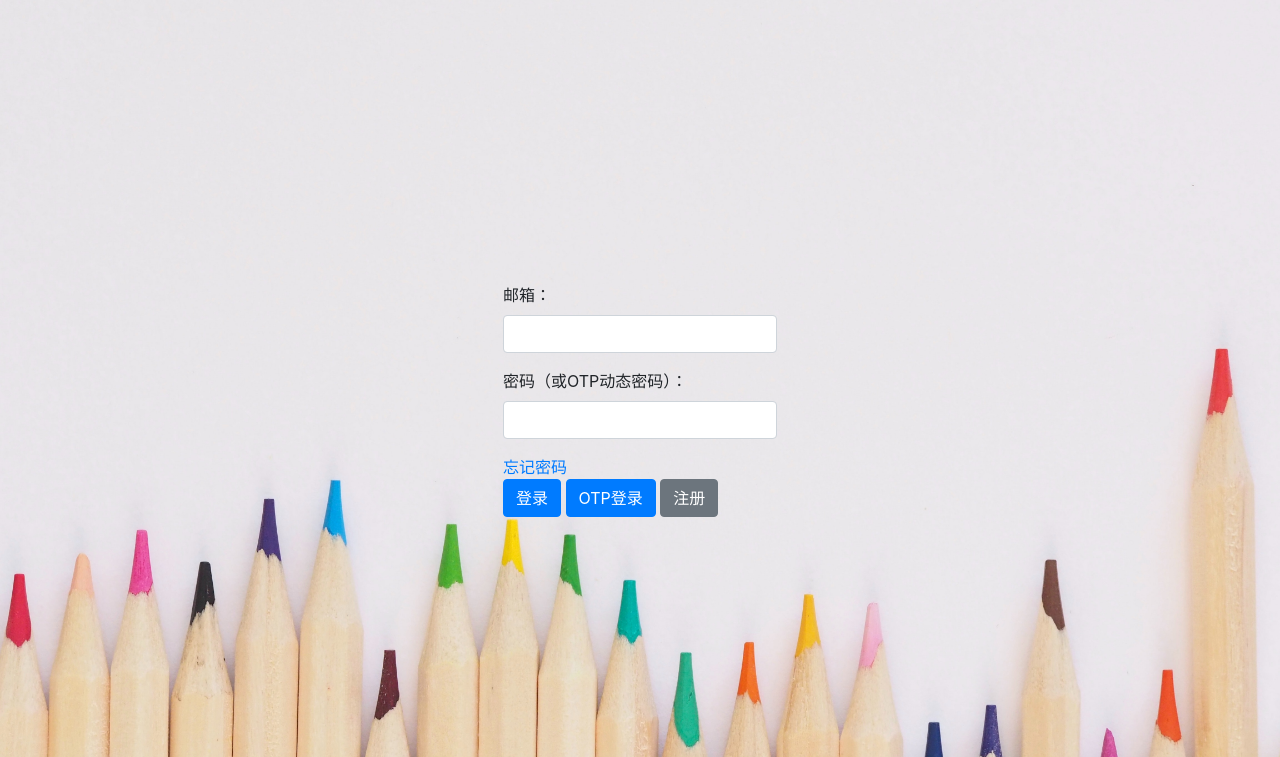
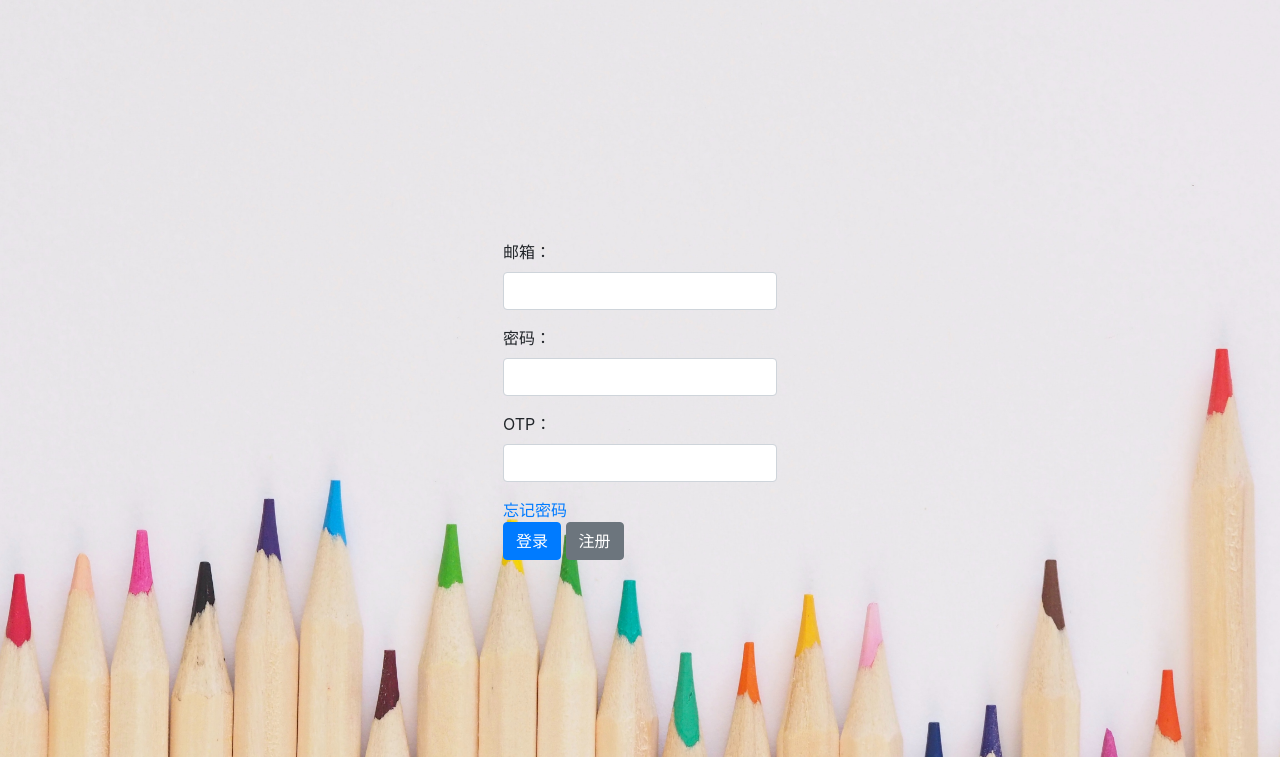
Before and after one commit to junyu33/user-login, a Flask app: page / in a window 1280 px wide. Shown: the top 757 px of the page. Run offline with Flask 3, Linux system fonts and the light colour scheme; some libraries are stand-ins or nearby versions.

Commit message:
integrate TOTP to basic password login

```diff
--- a/server.py
+++ b/server.py
@@ -54,11 +54,11 @@ def login():
 #默认路径访问注册页面
 @app.route('/regist')
 def regist():
-    return render_template('regist.html')
+    return render_template('regist.html', app=app)
 
 @app.route('/forget')
 def forget():
-    return render_template('reset.html')
+    return render_template('reset.html', app=app)
 
 def aes_encrypt(plaintext):
     key = config('AES_KEY').encode('utf-8')
@@ -274,6 +274,14 @@ def send_verification():
     Returns:
         JSON: 包含消息的 JSON 对象，描述是否成功发送验证码。
     """
+
+    data = request.get_json()
+
+    recaptcha_response = data['recaptchaResponse']
+
+    if verify_recaptcha(recaptcha_response)['success'] == False:
+        return jsonify({"message": "Invalid captcha"}), 401
+
     email = request.json.get('email')
     if not email:
         return jsonify({"message": "Email is required"}), 400
@@ -464,6 +472,7 @@ def getLogin():
     cursor = db.cursor()
     data = request.get_json()
     username = data['user']
+    otp = data['otp']
     hashed_password = data['hashedPassword']
     recaptcha_response = data['recaptchaResponse']
 
@@ -471,19 +480,18 @@ def getLogin():
         return jsonify({"message": "Invalid captcha"}), 401
 
 
-    # OPT condition
-    if len(hashed_password) < 8:
-        sql = "SELECT otp FROM user_otp WHERE username = %s"
-        cursor.execute(sql, (username))
-        results = cursor.fetchall()
-        if len(results) == 0:
-            return jsonify({"message": "user not exists"}), 401
-        otp_key_encrypted = results[0][0]
-        otp_key = aes_decrypt(otp_key_encrypted)[:32]
-        if pyotp.TOTP(otp_key).verify(hashed_password):
-            return jsonify({'message': 'Authentication successful'}), 200
-        else:
-            return jsonify({'message': 'Authentication failed. Invalid OTP.'}), 401
+
+    # OTP condition
+    sql = "SELECT otp FROM user_otp WHERE username = %s"
+    cursor.execute(sql, (username))
+    results = cursor.fetchall()
+    if len(results) == 0:
+        return jsonify({"message": "user not exists"}), 401
+
+    otp_key_encrypted = results[0][0]
+    otp_key = aes_decrypt(otp_key_encrypted)[:32]
+    if not pyotp.TOTP(otp_key).verify(otp):
+        return jsonify({'message': 'Authentication failed. Invalid OTP.'}), 401
 
     # retrive salt from database
     sql = "SELECT salt FROM user_salt WHERE username = %s"
--- a/static/js/script.js
+++ b/static/js/script.js
@@ -64,6 +64,7 @@ function login() {
   const user = document.getElementById('user').value;
   const password = document.getElementById('password').value;
   const recaptchaResponse = grecaptcha.getResponse();
+  const otp = document.getElementById('otp').value;
 
   const encoder = new TextEncoder();
   const passwordData = encoder.encode(user + '.' + password);
@@ -75,7 +76,7 @@ function login() {
         .map(byte => byte.toString(16).padStart(2, '0'))
         .join('');
 
-      const data = { user, hashedPassword, recaptchaResponse }; // Include the user and hashed password
+      const data = { user, hashedPassword, recaptchaResponse, otp }; // Include the user and hashed password
       fetch('/login', {
         method: 'POST',
         headers: {
@@ -201,13 +202,15 @@ function resetpasswd() {
 function sendVerification() {
   const email = document.getElementById('user').value;
   const responseMessage = document.getElementById('responseMessage');
+  const recaptchaResponse = grecaptcha.getResponse();
 
+  const data = { email, recaptchaResponse }; // Include the user and hashed password
   fetch('/send_verification', {
       method: 'POST',
       headers: {
           'Content-Type': 'application/json',
       },
-      body: JSON.stringify({ email: email }),
+      body: JSON.stringify(data)
   })
   .then(response => {
     // First, check if the response status is not OK (not 2xx).
--- a/templates/login.html
+++ b/templates/login.html
@@ -17,13 +17,17 @@
                     <input type="text" class="form-control" id="user" name="user" value="">
                 </div>
                 <div class="form-group">
-                    <label for="password">密码（或OTP动态密码）：</label>
+                    <label for="password">密码：</label>
                     <input type="password" class="form-control" id="password" name="password" value="">
+                </div>
+                <div class="form-group">
+                    <label for="otp">OTP：</label>
+                    <input type="text" class="form-control" id="otp" name="otp" value="">
                 </div>
                 <a href="/forget">忘记密码</a><br>
                 <div class="g-recaptcha" data-sitekey="{{ app.config['RECAPTCHA_SITE_KEY'] }}"></div>
                 <button type="button" class="btn btn-primary" onclick="login()">登录</button>
-                <button type="button" class="btn btn-primary" onclick="login_otp()">OTP登录</button>
+                <!-- <button type="button" class="btn btn-primary" onclick="login_otp()">OTP登录</button> -->
                 <button type="button" class="btn btn-secondary" onclick="window.location.href='/regist'">注册</button>
             </form>
         </div>
--- a/templates/regist.html
+++ b/templates/regist.html
@@ -23,6 +23,11 @@
                 </div>
             </div>
             <div class="form-group">
+                <div class="col-auto">
+                    <div class="g-recaptcha" data-sitekey="{{ app.config['RECAPTCHA_SITE_KEY'] }}"></div>
+                </div>
+            </div>
+                <div class="form-group">
                 <label for="captcha">验证码：</label>
                 <input type="text" class="form-control" id="captcha" value="">
             </div>
@@ -44,4 +49,5 @@
         <script src="https://stackpath.bootstrapcdn.com/bootstrap/4.5.2/js/bootstrap.min.js"></script>
     </body>
     <script src="{{ url_for('static', filename='js/script.js') }}"></script>
+    <script src="https://www.recaptcha.net/recaptcha/api.js" async defer></script>
 </html>
--- a/templates/reset.html
+++ b/templates/reset.html
@@ -24,6 +24,11 @@
                 </div>
             </div>
             <div class="form-group">
+                <div class="col-auto">
+                    <div class="g-recaptcha" data-sitekey="{{ app.config['RECAPTCHA_SITE_KEY'] }}"></div>
+                </div>
+            </div>
+            <div class="form-group">
                 <label for="captcha">验证码：</label>
                 <input type="text" class="form-control" id="captcha" value="">
             </div>
@@ -40,4 +45,5 @@
         <script src="https://stackpath.bootstrapcdn.com/bootstrap/4.5.2/js/bootstrap.min.js"></script>
     </body>
     <script src="{{ url_for('static', filename='js/script.js') }}"></script>
+    <script src="https://www.recaptcha.net/recaptcha/api.js" async defer></script>
 </html>
```
